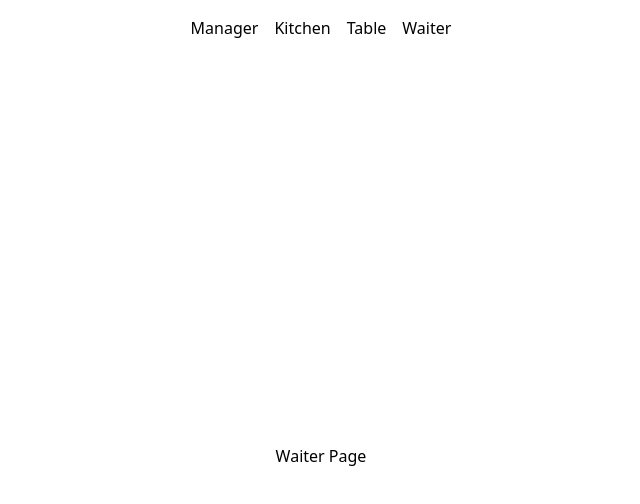
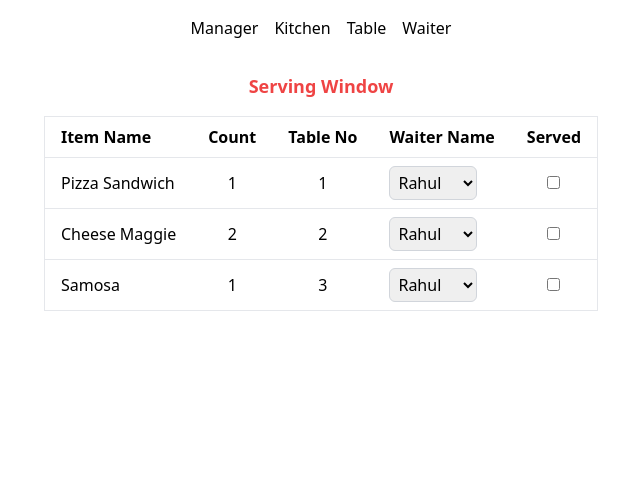
Before and after one commit to automaterestro/automate_restro, a Next.js app: page /waiter in a window 1280 px wide. Shown: the top 504 px of the page, without its empty margins (319-959 px from the left). Built offline with nearby package versions, Linux system fonts and the light colour scheme.

Commit message:
modified:   app/kitchen/page.tsx 	modified:   app/layout.tsx 	modified:   app/waiter/page.tsx

```diff
--- a/app/kitchen/page.tsx
+++ b/app/kitchen/page.tsx
@@ -55,7 +55,7 @@ export default function Kitchen() {
                                 <th className="py-2 px-4 border-b">Size</th>
                                 <th className="py-2 px-4 border-b">Comment</th>
                                 <th className="py-2 px-4 border-b text-center">Count</th>
-                                <th className="py-2 px-4 border-b text-center">Completed</th>
+                                <th className="py-2 px-4 border-b text-center">Date/Time</th>
                             </tr>
                         </thead>
                         <tbody>
--- a/app/layout.tsx
+++ b/app/layout.tsx
@@ -14,8 +14,8 @@ export default function RootLayout({
 }>) {
   return (
     <html lang="en">
-      <body className="flex flex-col gap-4 py-4">
-        <Header/>
+      <body className="flex flex-col gap-4 pb-4">
+        <header className="sticky top-0 py-4"><Header/></header>
         {children}</body>
     </html>
   );
--- a/app/waiter/page.tsx
+++ b/app/waiter/page.tsx
@@ -1,6 +1,67 @@
-export default function Waiter(){
-    return(<>
-    <div className="h-screen grid place-items-center">
-    <h1>Waiter Page</h1></div>
-    </>);
+"use client";
+import { useState } from 'react';
+
+export default function Waiter() {
+    const [pendingItems, setPendingItems] = useState([
+        { itemName: 'Pizza Sandwich', count: 1, tableNo: 1, waiterName: '' },
+        { itemName: 'Cheese Maggie', count: 2, tableNo: 2, waiterName: '' },
+        { itemName: 'Samosa', count: 1, tableNo: 3, waiterName: '' },
+    ]);
+
+    const availableWaiters = ['Rahul', 'Pawan', 'Siri', 'Sanjeev', 'Ruhi'];
+
+    const handleWaiterChange = (index: number, newWaiterName: string) => {
+        const updatedItems = pendingItems.map((item, i) =>
+            i === index ? { ...item, waiterName: newWaiterName } : item
+        );
+        setPendingItems(updatedItems);
+    };
+
+    return (
+        <>
+            <div className="flex justify-center items-center">
+                <div className="text-center">
+                    <h1 className="text-lg font-semibold mb-4 text-red-500">Serving Window</h1>
+                    <div className="overflow-x-auto">
+                        <table className="min-w-full bg-white border border-gray-200">
+                            <thead>
+                                <tr className="text-left font-semibold">
+                                    <th className="py-2 px-4 border-b">Item Name</th>
+                                    <th className="py-2 px-4 border-b text-center">Count</th>
+                                    <th className="py-2 px-4 border-b text-center">Table No</th>
+                                    <th className="py-2 px-4 border-b">Waiter Name</th>
+                                    <th className="py-2 px-4 border-b text-center">Served</th>
+                                </tr>
+                            </thead>
+                            <tbody>
+                                {pendingItems.map((item, index) => (
+                                    <tr key={index} className="text-left">
+                                        <td className="py-2 px-4 border-b">{item.itemName}</td>
+                                        <td className="py-2 px-4 border-b text-center">{item.count}</td>
+                                        <td className="py-2 px-4 border-b text-center">{item.tableNo}</td>
+                                        <td className="py-2 px-4 border-b">
+                                            <select
+                                                value={item.waiterName}
+                                                onChange={(e) => handleWaiterChange(index, e.target.value)}
+                                                className="border border-gray-300 rounded-md p-1"
+                                            >
+                                                {availableWaiters.map((waiter, i) => (
+                                                    <option key={i} value={waiter}>
+                                                        {waiter}
+                                                    </option>
+                                                ))}
+                                            </select>
+                                        </td>
+                                        <td className="py-2 px-4 border-b text-center">
+                                            <input type="checkbox" />
+                                        </td>
+                                    </tr>
+                                ))}
+                            </tbody>
+                        </table>
+                    </div>
+                </div>
+            </div>
+        </>
+    );
 }
```
